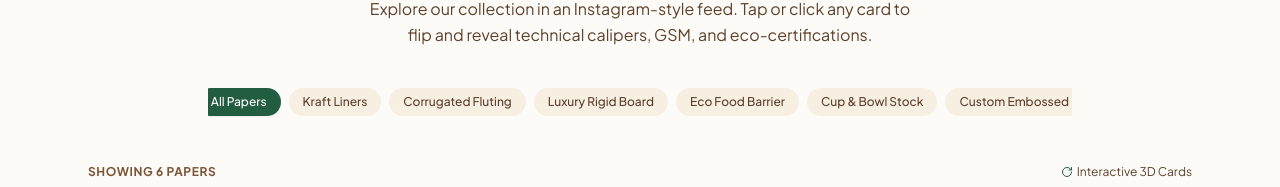
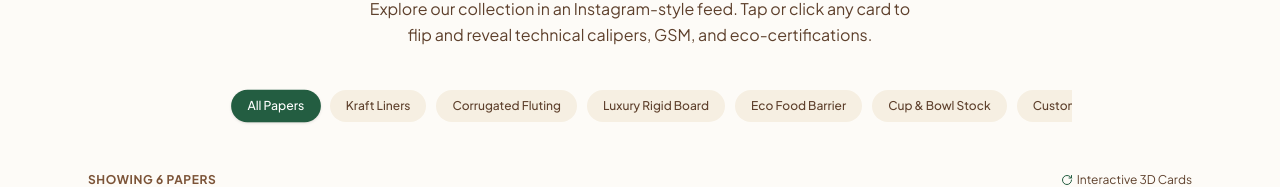
Before and after one commit to sinha1704/stark-ridge-paper, a Next.js app: page / in a window 1280 px wide. Shown: the part 340-527 px from the top of the page. Built offline with nearby package versions, Linux system fonts and the light colour scheme.

Commit message:
fix: ensure category filter buttons have full horizontal padding without clipping

```diff
--- a/src/app/page.tsx
+++ b/src/app/page.tsx
@@ -120,20 +120,23 @@ export default function Home() {
           to flip and reveal technical calipers, GSM, and eco-certifications.
         </p>
 
-        <div className="mt-6 sm:mt-8 flex items-center justify-start sm:justify-center gap-2 overflow-x-auto no-scrollbar py-2 w-full px-1">
+        {/* Category Filter Buttons with generous horizontal padding so no buttons are clipped */}
+        <div className="mt-6 sm:mt-8 w-full overflow-x-auto no-scrollbar py-2.5">
+          <div className="flex items-center justify-start sm:justify-center gap-2.5 min-w-max px-4 sm:px-6 mx-auto">
             {CATEGORIES.map((cat) => (
               <button
                 key={cat.id}
                 onClick={() => setSelectedCategory(cat.id)}
-              className={`text-xs px-3.5 py-1.5 rounded-full font-medium transition-all cursor-pointer whitespace-nowrap flex-shrink-0 ${
+                className={`text-xs px-4 py-2 rounded-full font-medium transition-all cursor-pointer whitespace-nowrap flex-shrink-0 ${
                   selectedCategory === cat.id
-                  ? "bg-[#235D41] text-white shadow-xs font-bold"
+                    ? "bg-[#235D41] text-white shadow-sm font-bold scale-[1.02]"
                     : "bg-[#F6EFE2] text-[#5E402C] hover:bg-[#ECDECA]"
                 }`}
               >
                 {cat.label}
               </button>
             ))}
+          </div>
         </div>
       </section>
 
@@ -160,7 +163,7 @@ export default function Home() {
 
       <footer className="bg-[#193E2D] text-[#FDFBF7] py-8 sm:py-9 border-t border-[#235D41] w-full">
         <div className="max-w-6xl mx-auto px-4 sm:px-6 flex flex-col items-center sm:flex-row sm:justify-between gap-4 text-center sm:text-left text-xs">
-          <div className="flex flex-col sm:flex-row items-center gap-1.5 sm:gap-2">
+          <div className="flex flex-col sm:flex-row items-center gap-1 sm:gap-2">
             <span className="font-serif font-bold text-white text-sm sm:text-base tracking-tight">
               STARK RIDGE PAPER
             </span>
```
Lines whose indentation alone changed are shown as unchanged.
